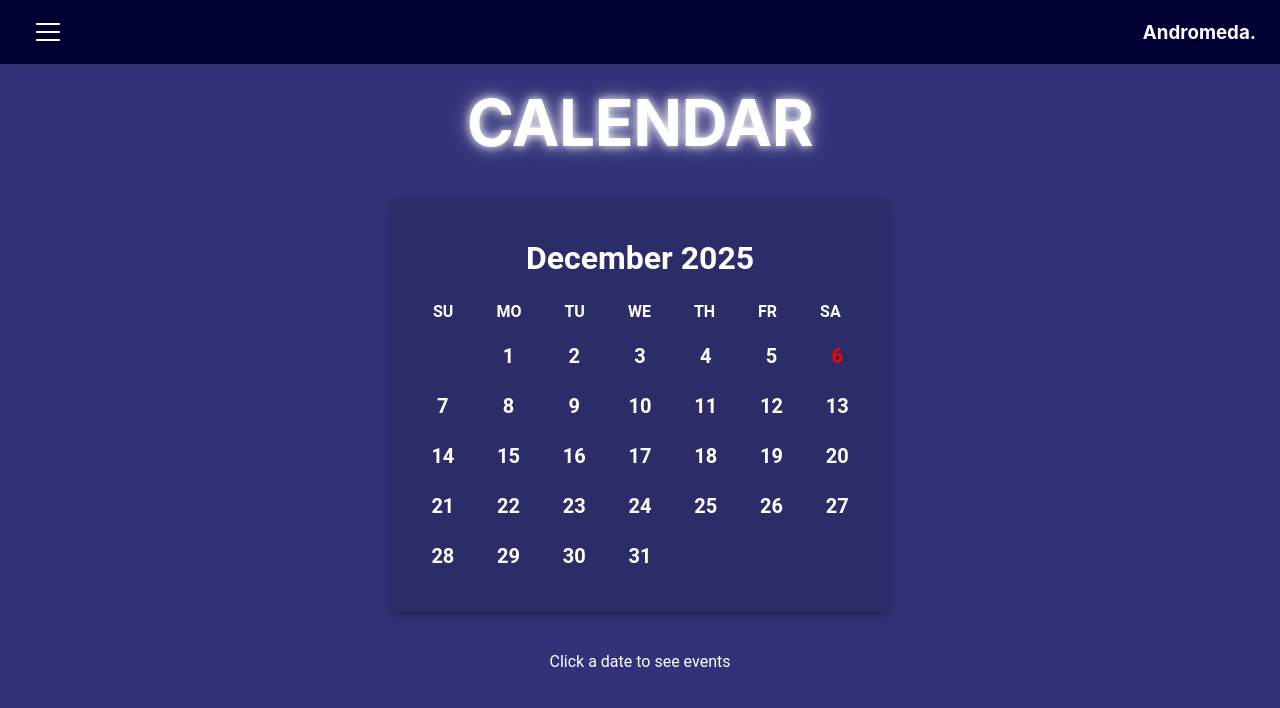
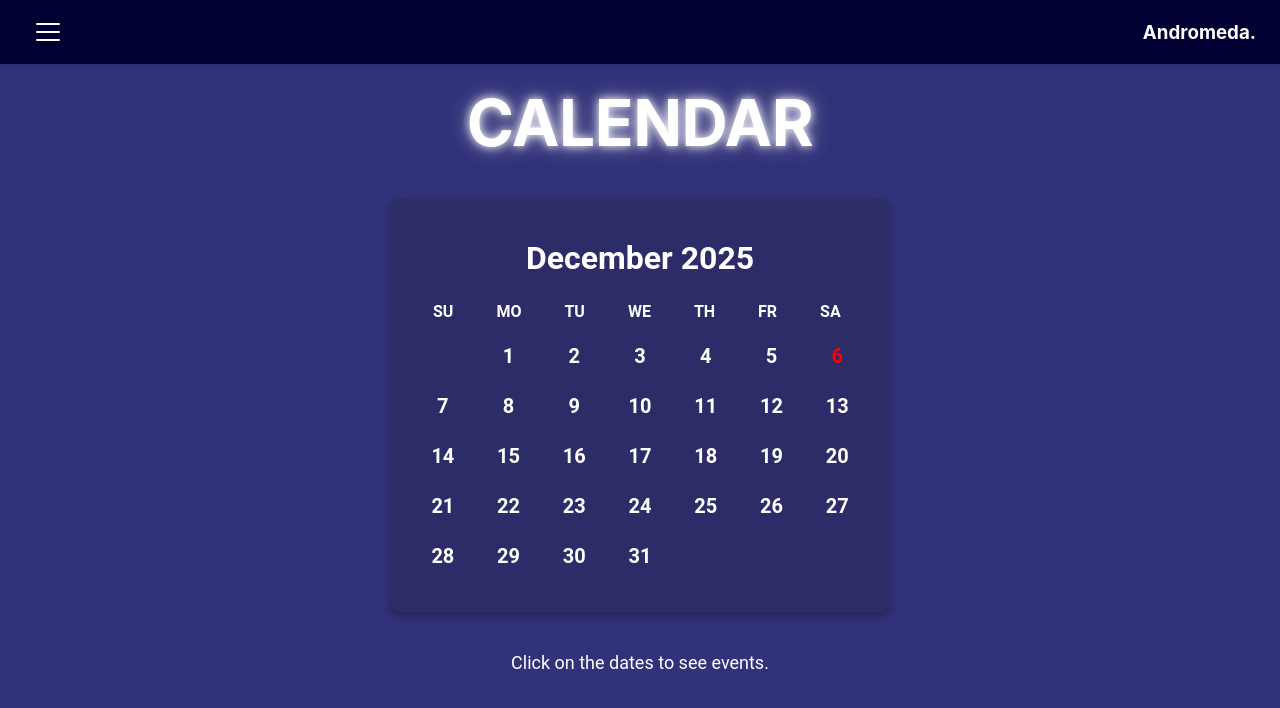
Before and after one commit to abk2191/organiser, a React (Vite) app: page /organiser/calendar in a window 1280 px wide. Shown: the top 708 px of the page. Built offline with nearby package versions, Linux system fonts and the light colour scheme.

Commit message:
Added new features

```diff
--- a/src/Calendar.jsx
+++ b/src/Calendar.jsx
@@ -181,14 +181,6 @@ function Calendar() {
     const eventsForSelectedDate = event.filter(
       (item) => item.date === selectedDate
     );
-
-    if (!selectedDate) {
-      return (
-        <p style={{ color: "white", marginTop: "40px" }}>
-          Click a date to see events
-        </p>
-      );
-    }
 
     const day = getDayForDate(selectedDate);
     // Get background color from the first event if it exists
@@ -390,6 +382,9 @@ function Calendar() {
               </div>
             ))}
           </div>
+          <div style={{ marginTop: "40px", color: "white", fontSize: "18px" }}>
+            <p>Click on the dates to see events.</p>
+          </div>
           <EventViewer
             event={event}
             selectedDate={selectedDate}
```
